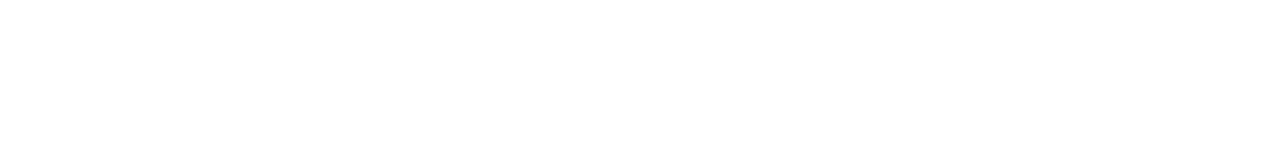
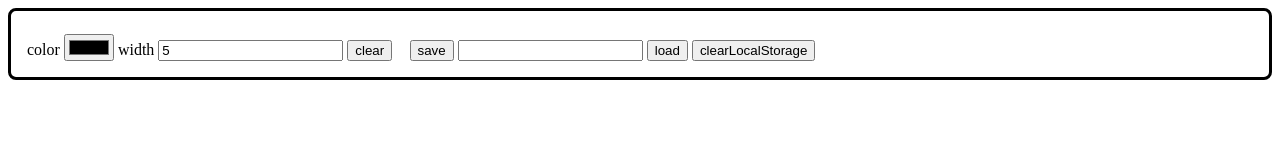
Before and after one commit to Weeedos/WA---Canvas, a plain HTML site: page index.html in a window 1280 px wide. Drawn offline with Linux system fonts and the light colour scheme.

Commit message:
second commit

```diff
--- a/index.html
+++ b/index.html
@@ -5,9 +5,25 @@
     <meta http-equiv="X-UA-Compatible" content="IE=edge">
     <meta name="viewport" content="width=device-width, initial-scale=1.0">
     <link rel="stylesheet" href="style.css">
-    <title>Document</title>
+    <title>Canvas</title>
 </head>
 <body>
-
+    <div class="whole">
+        <div class="nav">
+            <label for="color">color</label>
+            <input id="color" name="color" type="color" />
+            <label for="size">width</label>
+            <input id="size" name="size" type="number" min="0" value="5" />
+            <button id="clear">clear</button>
+            <button class="save">save</button>
+            <input type="number" min="0" id="cislo" />
+            <button class="load">load</button>
+            <button class="clearLocalStorage">clearLocalStorage</button>
+        </div>
+        <div class="drawBoard">
+            <canvas class="canvas"></canvas>
+        </div>
+    </div>
+    <script src="script.js"></script>
 </body>
 </html>
--- a/script.js
+++ b/script.js
@@ -0,0 +1,86 @@
+const nav = document.querySelector(".nav");
+const canvas = document.querySelector(".canvas");
+let array = [];
+const context = canvas.getContext('2d');
+const canvasOffsetX = canvas.offsetLeft;
+const canvasOffsetY = canvas.offsetTop;
+canvas.width = window.innerWidth - canvasOffsetX;
+canvas.height = window.innerHeight - canvasOffsetY;
+let isPainting = false;
+let size = 5;
+let startX;
+let startY;
+
+if (localStorage.getItem("drawings") !== null) {
+    let tmp = JSON.parse(localStorage.getItem("drawings"));
+    for (let i = 0; i < tmp.length; i++) {
+        array.push(tmp[i]);
+    }
+}
+var height = document.querySelector(".nav").getBoundingClientRect().height;
+
+nav.addEventListener("click", e => {
+    if (e.target.id === "clear") {
+        context.clearRect(0, 0, canvas.width, canvas.height);
+    }
+});
+
+nav.addEventListener("change", e => {
+    if (e.target.id === "color") {
+        context.strokeStyle = e.target.value;
+    }
+
+    if (e.target.id === "size") {
+        size = e.target.value;
+    }
+
+});
+
+const draw = (e) => {
+    if (!isPainting) {
+        return;
+    }
+
+    context.lineWidth = size;
+    context.lineCap = 'round';
+
+    context.lineTo(e.clientX - canvasOffsetX, e.clientY - height);
+    context.stroke();
+}
+
+canvas.addEventListener('mousedown', (e) => {
+    isPainting = true;
+    startX = e.clientX;
+    startY = e.clientY;
+});
+
+canvas.addEventListener('mouseup', e => {
+    isPainting = false;
+    context.stroke();
+    context.beginPath();
+});
+
+canvas.addEventListener('mousemove', draw);
+
+const save = document.querySelector(".save");
+save.addEventListener("click", () => {
+    array.push(canvas.toDataURL("image/png"));
+    localStorage.setItem("drawings", JSON.stringify(array));
+});
+
+const cislo = document.getElementById("cislo");
+const load = document.querySelector(".load");
+load.addEventListener("click", () => {
+    context.clearRect(0, 0, canvas.width, canvas.height);
+    let img = new Image();
+    let c = cislo.value;
+    img.src = array[c];
+    context.drawImage(img, 0, 0);
+});
+
+const clearButtonLocalStorage = document.querySelector(".clearLocalStorage");
+clearButtonLocalStorage.addEventListener("click", () => {
+    localStorage.clear();
+    array.length = 0;
+    context.clearRect(0, 0, canvas.width, canvas.height);
+});
--- a/style.css
+++ b/style.css
@@ -0,0 +1,28 @@
+body {
+    overflow: hidden;
+    margin: 10;
+    padding: 0;
+    height: 100%;
+}
+
+.nav{
+    border: solid;
+    border-radius: 0.5em;
+    padding: 1em;
+}
+
+.save{
+    margin-left: 1em;
+}
+
+.cislo{
+    margin-top: 1em;
+}
+
+.load{
+    margin-top: 1em;
+}
+
+.clearLocalStorage{
+    margin-top: 1em;
+}
```
